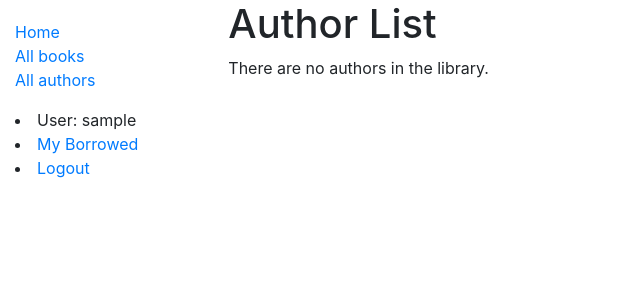
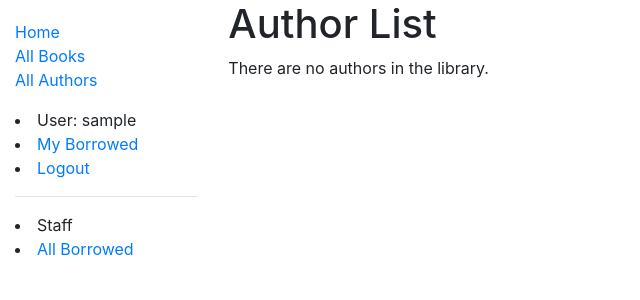
Before and after one commit to Nkoli/anotherlocallib, a Django app: page /catalog/authors/ in a window 1280 px wide. Shown: the top 300 px of the page, without its empty margins (0-640 px from the left). Run offline with Django 3.2, Linux system fonts and the light colour scheme; the visitor is signed in with stand-in values (Sample User, id 1); data that the repository does not hold is empty; some libraries are stand-ins or nearby versions.

Commit message:
Switch casing for objects in library website side bar

```diff
--- a/catalog/templates/base_generic.html
+++ b/catalog/templates/base_generic.html
@@ -16,8 +16,8 @@
       {% block sidebar %}
         <ul class="sidebar-nav">
           <li><a href="{% url 'index' %}">Home</a></li>
-          <li><a href="{% url 'books' %}">All books</a></li>
-          <li><a href="{% url 'authors' %}">All authors</a></li>
+          <li><a href="{% url 'books' %}">All Books</a></li>
+          <li><a href="{% url 'authors' %}">All Authors</a></li>
         </ul>
 
         {% if user.is_authenticated %}
@@ -27,8 +27,15 @@
         {% else %}
           <li><a href="{% url 'login' %}?next={{ request.path }}">Login</a></li>
         {% endif %}
+
+        <hr>
+        {% if perms.catalog.can_mark_returned %}
+          <li>Staff</li>
+          <li><a href="{% url 'all-borrowed' %}">All Borrowed</a></li>
+        {% endif %}
      {% endblock %}
       </div>
+
       <div class="col-sm-10 ">{% block content %}{% endblock %}</div>
 
         {% block pagination %}
```
